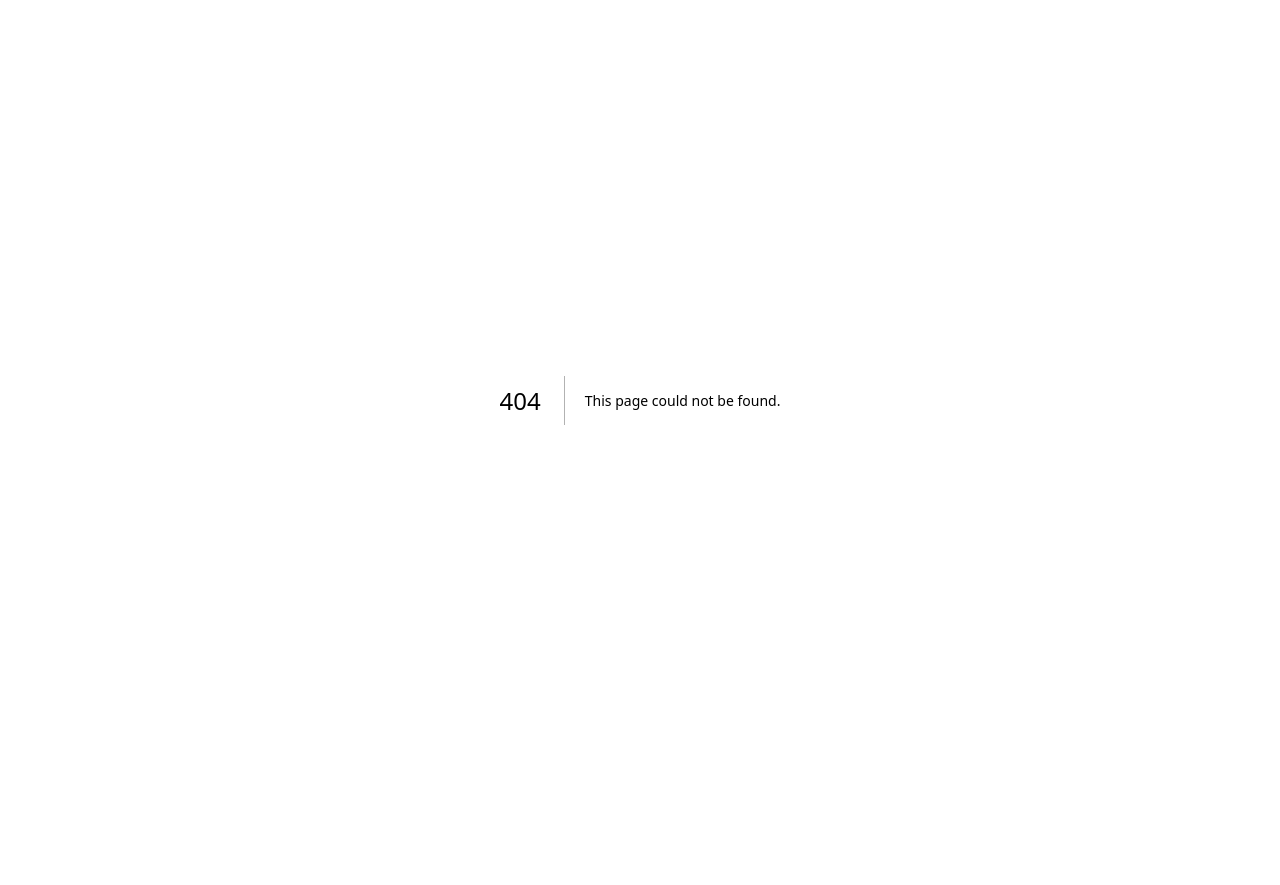
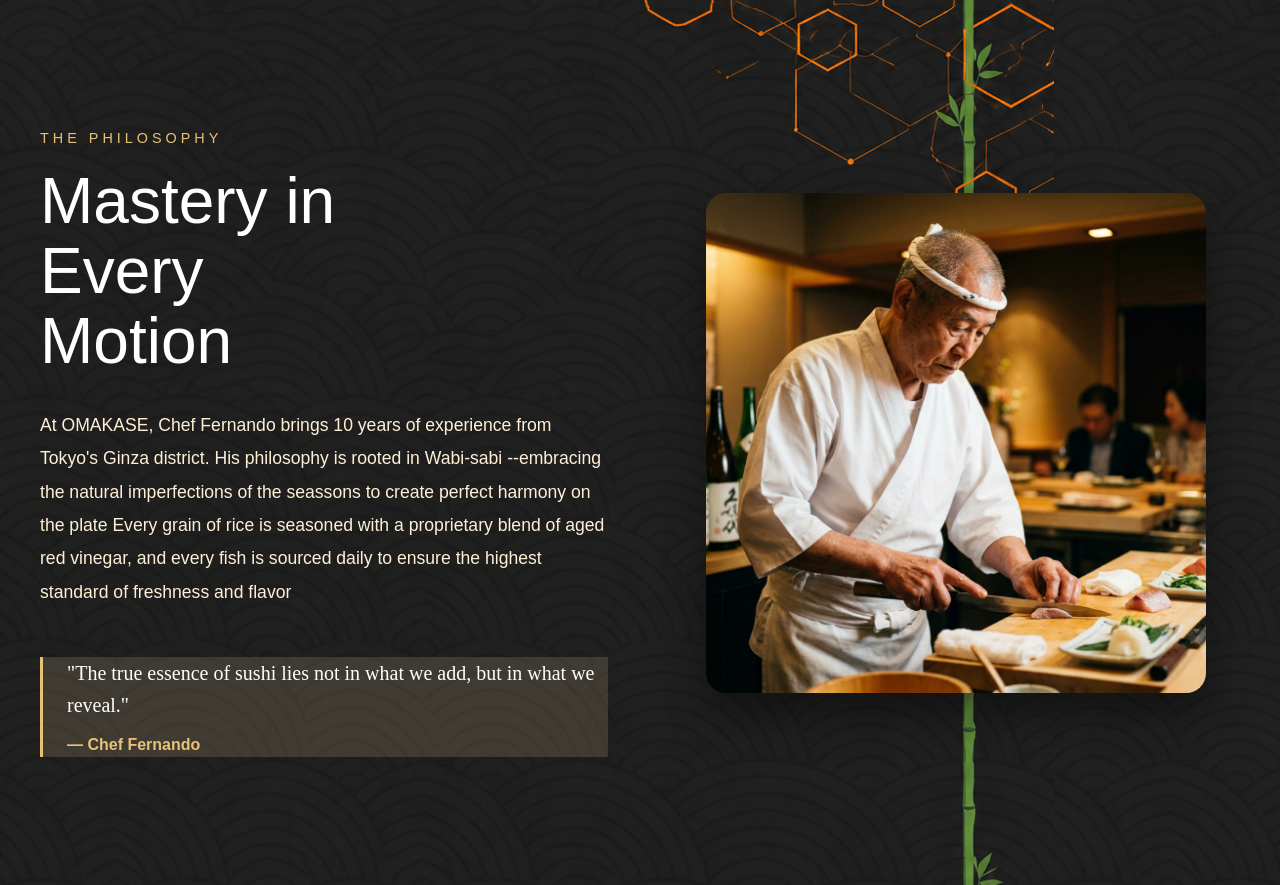
Before and after one commit to SCORP1ION/SushiPage, a Next.js app: page /Section/philosophy in a window 1280 px wide. Before the commit this address had no page. Before the commit the page ends 800 px from the top, so only its background shows below. Built offline with nearby package versions, Linux system fonts and the light colour scheme.

Commit message:
New sections about the chef's

```diff
--- /dev/null
+++ b/app/Section/philosophy/page.module.css
@@ -0,0 +1,83 @@
+.sectionContainer{
+    padding: 8rem 2rem;
+}
+
+.content{
+    max-width: 1200px;
+    margin: 0 auto;
+    display: grid;
+    grid-template-columns: 1fr 1fr;
+    gap: 4rem;
+    align-items: center;
+}
+
+.philosophy{
+    color: var(--yellow-gold);
+    letter-spacing: 4px;
+    font-size: .9rem;
+    margin-bottom: 1rem
+}
+
+.mastery{
+    color: white;
+    font-size: clamp(2.5rem, 5vw, 4rem);
+    line-height: 1.1;
+    margin-bottom: 2rem;
+    max-width: 10ch;
+}
+
+.text{
+    color: var(--sub-text-yellow);
+    font-size: 1.1rem;
+    line-height: 1.9;
+    max-width: 60ch;
+}
+
+.quote{
+    margin-top: 3rem;
+    padding-left: 1.5rem;
+    border-left: 3px solid var(--yellow-gold);
+    background-color: #ffdea525;
+}
+
+.quote p{
+    color: white;
+    font-size: 1.25rem;
+    font-family: italic;
+    line-height: 1.6;
+    margin-bottom: .75rem;
+}
+
+.quote span{
+    color: var(--yellow-gold);
+    font-weight: 700;
+}
+
+.rightSide{
+    display: flex;
+    justify-content: center;
+}
+
+.chefImage{
+    width: 100%;
+    max-width: 500px;
+    height: auto;
+    border-radius: 20px;
+    object-fit: cover;
+    box-shadow: 0 20px 40px rgba(0, 0, 0, .4);
+}
+
+
+@media (max-width: 900px){
+    .content{
+        grid-template-columns: 1fr;
+    }
+
+    .mastery{
+        max-width: none;
+    }
+
+    .rightSide{
+        order: -1;
+    }
+}
--- /dev/null
+++ b/app/Section/philosophy/page.tsx
@@ -0,0 +1,38 @@
+import styles from "./page.module.css"
+import Image from "next/image";
+
+export default function philosophy() {
+    return (
+        <>
+            <section className={styles.sectionContainer}>
+                <div className={styles.content}>
+                    <div className={styles.leftSide}>
+                        <h3 className={styles.philosophy}>
+                            THE PHILOSOPHY
+                        </h3>
+                        <h2 className={styles.mastery}>
+                            Mastery in Every Motion
+                        </h2>
+                        <p className={styles.text}>At OMAKASE, Chef Fernando brings 10 years of experience from Tokyo's Ginza district. His philosophy is rooted in Wabi-sabi --embracing the natural imperfections of the seassons to create perfect harmony on the plate Every grain of rice is seasoned with a proprietary blend of aged red vinegar, and every fish is sourced daily to ensure the highest standard of freshness and flavor</p>
+                        <div className={styles.quote}>
+                            <p>
+                                "The true essence of sushi lies not in what
+                                we add, but in what we reveal."
+                            </p>
+                            <span>— Chef Fernando</span>
+                        </div>
+                    </div>
+                    <div className={styles.rightSide}>
+                        <Image
+                            src="/img/chef.png"
+                            width={480}
+                            height={480}
+                            alt="Chef Fernando"
+                            className={styles.chefImage}
+                        />
+                    </div>
+                </div>
+            </section>
+        </>
+    );
+}
--- a/app/page.tsx
+++ b/app/page.tsx
@@ -2,6 +2,7 @@ import Header from "./Section/Header/page";
 import Hero from "./Section/Hero/page";
 import Sushis from "./Section/sushi/page";
 import Collectios from "./Section/collectios/page";
+import Philosophy from "./Section/philosophy/page"
 
 export default function Home() {
   return (
@@ -10,6 +11,7 @@ export default function Home() {
       <Hero/>
       <Sushis/>
       <Collectios/>
+      <Philosophy/>
     </>
   );
 }
```
Also changed, not shown: public/img/chef.png (added).
